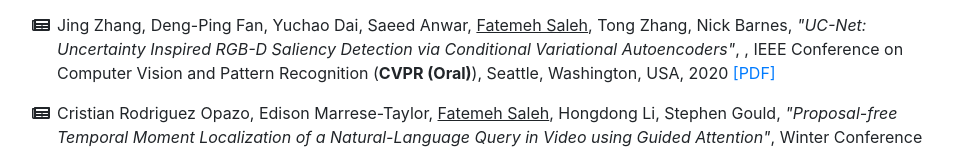
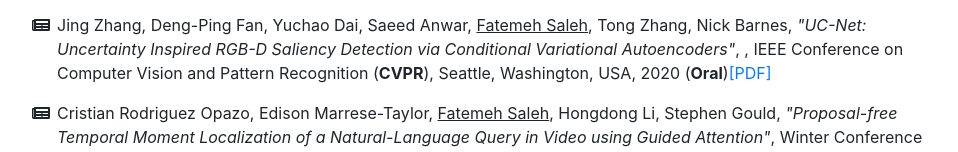
Before and after one commit to fatemeh-slh/fatemeh-slh.github.io, a website with bundled scripts: page index.html in a window 1280 px wide. Shown: the part 2612-2764 px from the top of the page, without its empty margins (303-1261 px from the left). Built offline with nearby package versions, Linux system fonts and the light colour scheme; a web font is replaced by a local one.

Commit message:
Update index.html

```diff
--- a/index.html
+++ b/index.html
@@ -211,7 +211,7 @@
           <li>
 <!-- publication -->
           <li><i class="fa-li fa fa-newspaper"></i>
-          Jing Zhang, Deng-Ping Fan, Yuchao Dai, Saeed Anwar, <u>Fatemeh Saleh</u>, Tong Zhang, Nick Barnes, <i>"UC-Net: Uncertainty Inspired RGB-D Saliency Detection via Conditional Variational Autoencoders"</i>, , IEEE Conference on Computer Vision and Pattern Recognition (<b>CVPR (Oral)</b>), Seattle, Washington, USA, 2020 <a href="#">[PDF]</a>
+          Jing Zhang, Deng-Ping Fan, Yuchao Dai, Saeed Anwar, <u>Fatemeh Saleh</u>, Tong Zhang, Nick Barnes, <i>"UC-Net: Uncertainty Inspired RGB-D Saliency Detection via Conditional Variational Autoencoders"</i>, , IEEE Conference on Computer Vision and Pattern Recognition (<b>CVPR</b>), Seattle, Washington, USA, 2020 (<b>Oral</b>)<a href="#">[PDF]</a>
           <p></p>
           <li>
 <!-- publication -->
```
